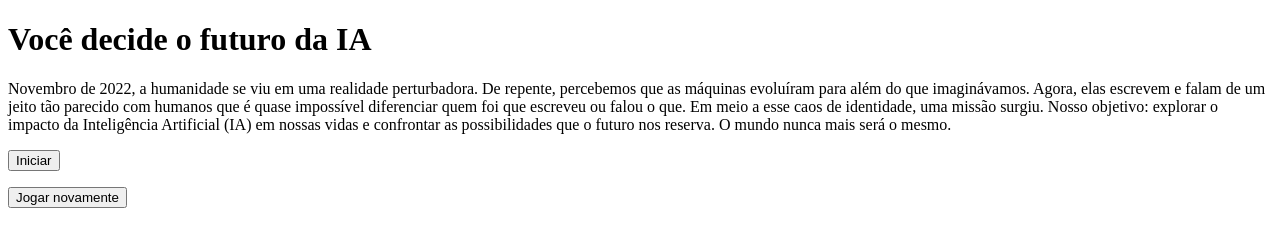
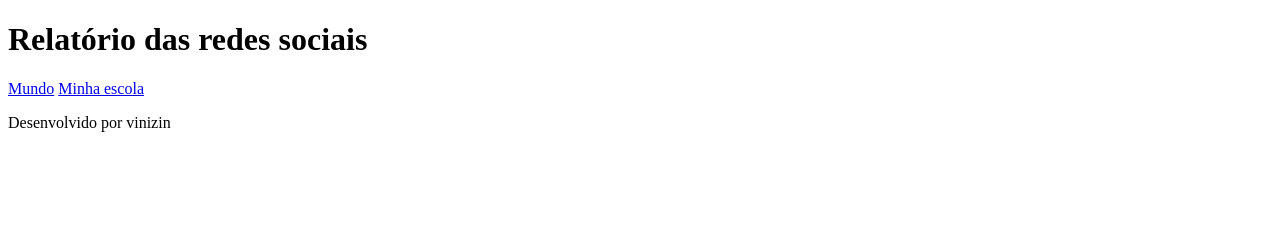
Before and after one commit to klebindelas/programa-o, a plain HTML site: page index.html in a window 1280 px wide. Drawn offline with Linux system fonts and the light colour scheme.

Commit message:
Update index.html

```diff
--- a/index.html
+++ b/index.html
@@ -1,38 +1,25 @@
 <!DOCTYPE html>
 <html lang="pt-br">
-
 <head>
     <meta charset="UTF-8">
     <meta name="viewport" content="width=device-width, initial-scale=1.0">
-    <link rel="stylesheet" href="style.css">
-    <title>Você decide o futuro da IA</title>
+    <title>Redes Sociais</title>
 </head>
-
 <body>
-    <div class="caixa-principal">
-        <h1>Você decide o futuro da IA</h1>
-        <div class="tela-inicial">
-            <p>Novembro de 2022, a humanidade se viu em uma realidade perturbadora.
-                De repente, percebemos que as máquinas evoluíram para além do que imaginávamos.
-                Agora, elas escrevem e falam de um jeito tão parecido com humanos que é quase impossível diferenciar
-                quem foi que escreveu ou falou o que.
-                Em meio a esse caos de identidade, uma missão surgiu.
-                Nosso objetivo: explorar o impacto da Inteligência Artificial (IA) em nossas vidas e confrontar as
-                possibilidades que o futuro nos reserva.
-                O mundo nunca mais será o mesmo.
-            </p>
-            <button class="iniciar-btn">Iniciar</button>
-        </div>
-        <div class="caixa-perguntas"></div>
-        <div class="caixa-alternativas"></div>
-        <div class="caixa-resultado">
-            <p class="texto-resultado"></p>
-            <button class="novamente-btn">Jogar novamente</button>
-        </div>
-    </div>
-    <script type="module" src="js/aleatorio.js"></script>
-    <script type="module" src="js/perguntas.js"></script>
-    <script type="module" src="js/script.js"></script>
+    <header>
+        <h1>Relatório das redes sociais</h1>
+        <nav>
+            <a href="index.html">Mundo</a>
+            <a href="#">Minha escola</a>
+        </nav>
+    </header>
+    <main class="graficos-section">
+        <section id="graficos-container" class="graficos-container">
+            <!-- crie os gráficos aqui -->
+        </section>
+    </main>
+    <footer>
+        <p>Desenvolvido por vinizin</p>
+    </footer>
 </body>
-
 </html>
```
